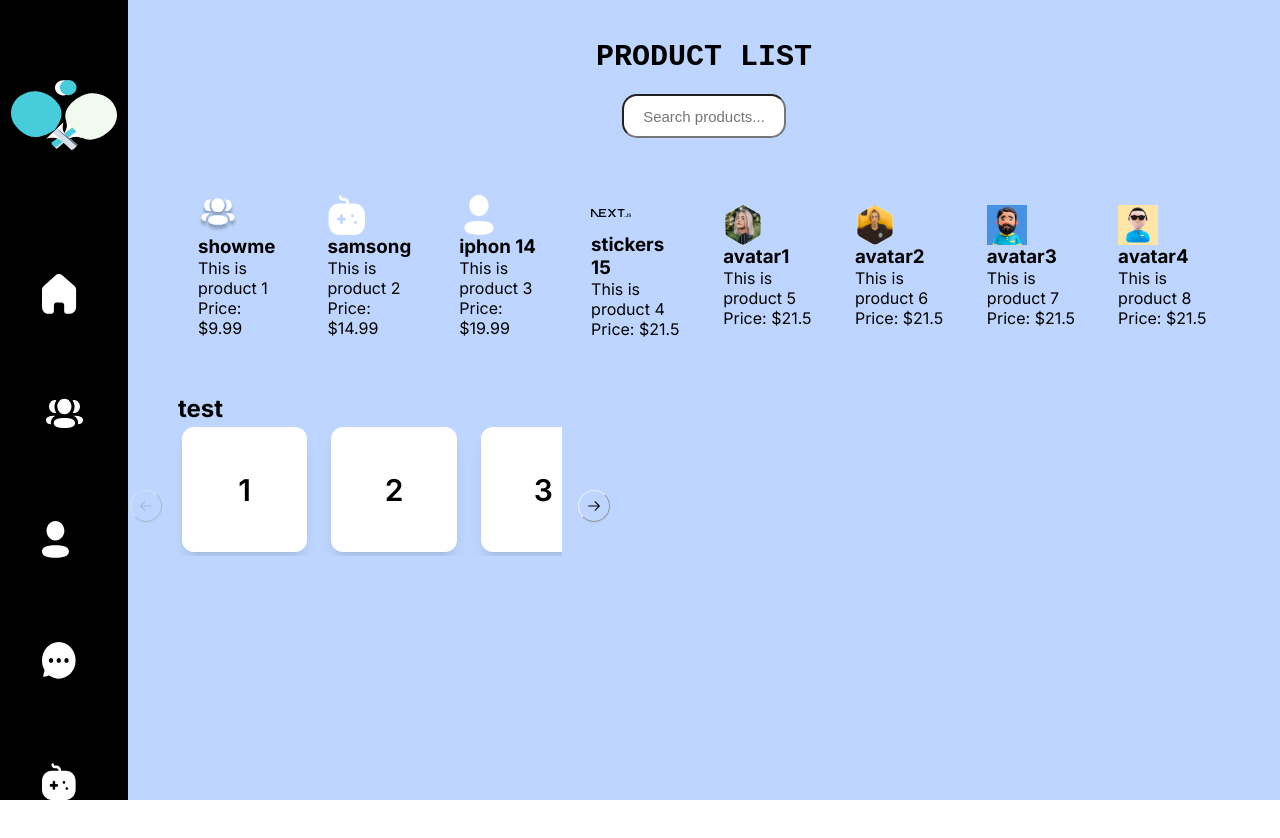
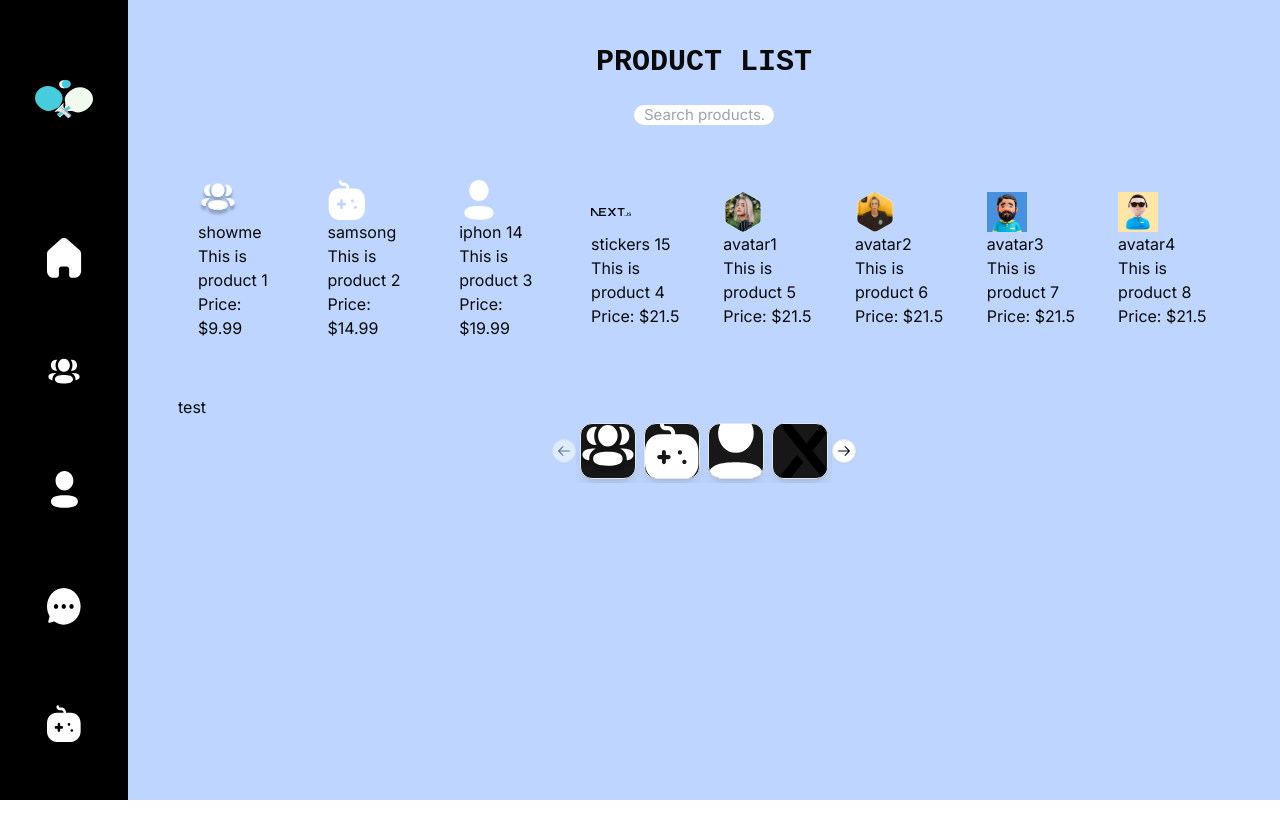
Before and after one commit to mohammedelkouche/started-next.js, a Next.js app in the folder practice-next.js/: page / in a window 1280 px wide. Shown: the top 838 px of the page. Built offline with nearby package versions, Linux system fonts and the light colour scheme.

Commit message:
fix Card Slider using Carousel shadcn

```diff
--- a/practice-next.js/src/app/page.jsx
+++ b/practice-next.js/src/app/page.jsx
@@ -91,30 +91,48 @@ export default function Home() {
                     align: "start",
                 }}
                 // className="w- [50 px]"
-                className="w-full max-w-sm"
+                // className="w-full max-w-sm"
+                // className="w-full max-w-[90%] mx-auto"
+                // className="max-w-lg mx-auto"
+                // className="max-w-sm mx-auto"
+                className="mx-auto"
+                style={{ maxWidth: "16rem" }}
+                // style={{ maxWidth: "90%" }}
                 >
                 <CarouselContent>
-                    {Array.from({ length: 5 }).map((_, index) => (
-                    <CarouselItem key={index} className="md:basis-1/2 lg:basis-1/3">
+
+					{products.map((product) => (
+
+                    // <CarouselItem key={index} className="carousel-item">
+                    // <CarouselItem key={index} className="md:basis-1/2 lg:basis-1/3">
+                    <CarouselItem
+						key={product.id}
+                      	// className="sm:basis-1/2 md:basis-1/3"
+                      	// className="basis-[40%] sm:basis-[40%] md:basis-[30%] lg:basis-[30%] shrink-0"
+                      	// className="basis-[33%]  shrink-0"
+						//   className="basis-[50%] sm:basis-[33%] shrink-0"
+						// className="basis-[48%] sm:basis-[33%] max-w-[90px] shrink-0"
+
+						// Use max-width constraints with basis values for responsive sizing control
+						className="basis-[50%] max-w-[86px] sm:basis-[33%] sm:max-w-[120px] lg:basis-[25%] lg:max-w-[100px] shrink-0"
+                    >
                         <div className="p-1">
                         <Card>
-                            <CardContent className="flex aspect-square items-center justify-center p-6">
-                            <span className="text-3xl font-semibold">{index + 1}</span>
+                            {/* <CardContent className="flex aspect-square items-center justify-center p-6"> */}
+                            <CardContent className="flex aspect-square items-center justify-center">
+								<img
+									src={product.image}
+									alt={product.name}
+									// className='object-contain h-full w-full'
+									className="w-full h-full object-cover " // Adjust to fit image style
+								/>
+
+                            {/* <span className="text-3xl font-semibold">hello</span> */}
+                            {/* <span className="text-3xl font-semibold">{index + 1}</span> */}
                             </CardContent>
                         </Card>
                         </div>
                     </CarouselItem>
-
-                    // <CarouselItem key={index} className="lg:w-1/6 ">
-                    // <div className="p-1">
-                    //     <Card>
-                    //     <CardContent className="flex aspect-square items-center justify-center p-6">
-                    //         <span className="text-3xl font-semibold">{index + 1}</span>
-                    //     </CardContent>
-                    //     </Card>
-                    // </div>
-                    // </CarouselItem>
-
                     ))}
                 </CarouselContent>
                 <CarouselPrevious />
--- a/practice-next.js/src/app/page.module.css
+++ b/practice-next.js/src/app/page.module.css
@@ -130,7 +130,7 @@ Enable hover only on non-touch devices */
 }
 
 /* Mobile */
-@media (max-width: 700px) {
+/* @media (max-width: 700px) {
   .content {
     padding: 4rem;
   }
@@ -230,4 +230,4 @@ Enable hover only on non-touch devices */
   to {
     transform: rotate(0deg);
   }
-} */
+} */ */
--- a/practice-next.js/src/components/ui/card.jsx
+++ b/practice-next.js/src/components/ui/card.jsx
@@ -1,4 +1,6 @@
 // import React from 'react';
+import "@/styles/globals.css";
+
 
 // export function Card({ children, className }) {
 //   return (
@@ -20,7 +22,8 @@ import React from 'react';
 
 export function Card({ children, className }) {
   return (
-    <div className={`bg-white border border-gray-200 shadow-lg rounded-xl overflow-hidden ${className}`}>
+    // <div className={`bg-white border border-gray-200 shadow-lg rounded-xl overflow-hidden ${className}`}>
+    <div className={`bg-primary border border-gray-200 shadow-lg rounded-xl overflow-hidden ${className}`}>
       {children}
     </div>
   );
@@ -28,7 +31,8 @@ export function Card({ children, className }) {
 
 export function CardContent({ children, className }) {
   return (
-    <div className={`p-6 ${className}`}>
+    // <div className={`p-6 ${className}`}>
+    <div className={`${className}`}>
       {children}
     </div>
   );
--- a/practice-next.js/src/components/ui/carousel.jsx
+++ b/practice-next.js/src/components/ui/carousel.jsx
@@ -122,7 +122,7 @@ const CarouselContent = React.forwardRef(({ className, ...props }, ref) => {
         ref={ref}
         className={cn(
           "flex",
-          orientation === "horizontal" ? "-ml-4" : "-mt-4 flex-col",
+          // orientation === "horizontal" ? "-ml-4" : "-mt-4 flex-col",
           className
         )}
         {...props} />
@@ -141,7 +141,7 @@ const CarouselItem = React.forwardRef(({ className, ...props }, ref) => {
       aria-roledescription="slide"
       className={cn(
         "min-w-0 shrink-0 grow-0 basis-full",
-        orientation === "horizontal" ? "pl-4" : "pt-4",
+        // orientation === "horizontal" ? "pl-4" : "pt-4",
         className
       )}
       {...props} />)
@@ -157,8 +157,8 @@ const CarouselPrevious = React.forwardRef(({ className, variant = "outline", siz
       ref={ref}
       variant={variant}
       size={size}
-      className={cn("absolute  h-8 w-8 rounded-full", orientation === "horizontal"
-        ? "-left-12 top-1/2 -translate-y-1/2"
+      className={cn("absolute  h-6 w-6 rounded-full", orientation === "horizontal"
+        ? "-left-6 top-1/2 -translate-y-1/2"
         : "-top-12 left-1/2 -translate-x-1/2 rotate-90", className)}
       disabled={!canScrollPrev}
       onClick={scrollPrev}
@@ -178,8 +178,8 @@ const CarouselNext = React.forwardRef(({ className, variant = "outline", size =
       ref={ref}
       variant={variant}
       size={size}
-      className={cn("absolute h-8 w-8 rounded-full", orientation === "horizontal"
-        ? "-right-12 top-1/2 -translate-y-1/2"
+      className={cn("absolute h-6 w-6 rounded-full", orientation === "horizontal"
+        ? "-right-6 top-1/2 -translate-y-1/2"
         : "-bottom-12 left-1/2 -translate-x-1/2 rotate-90", className)}
       disabled={!canScrollNext}
       onClick={scrollNext}
--- a/practice-next.js/src/styles/sidebar/sidebar.css
+++ b/practice-next.js/src/styles/sidebar/sidebar.css
@@ -42,6 +42,10 @@ ul{
     list-style: none;
     /* margin: 30px 0px; */
     /* padding: 0px 10px; */
+
+    display: flex;
+    align-items: center;
+    flex-direction: column;
 }
 
 /* .sidenav .icon_items ul li{
@@ -57,7 +61,8 @@ ul li{
     align-items: center;
     justify-content: center; */
     /* margin: 5px; */
-    padding: 40px 20px;
+    /* padding: 40px 20px; */
+    padding: 40px 10px;
     ;
 
 }
```
Also changed, not shown: practice-next.js/src/styles/Home/home.css (+16 -0 lines), practice-next.js/src/styles/globals.css (+5 -5 lines). Lines whose indentation alone changed are shown as unchanged.
